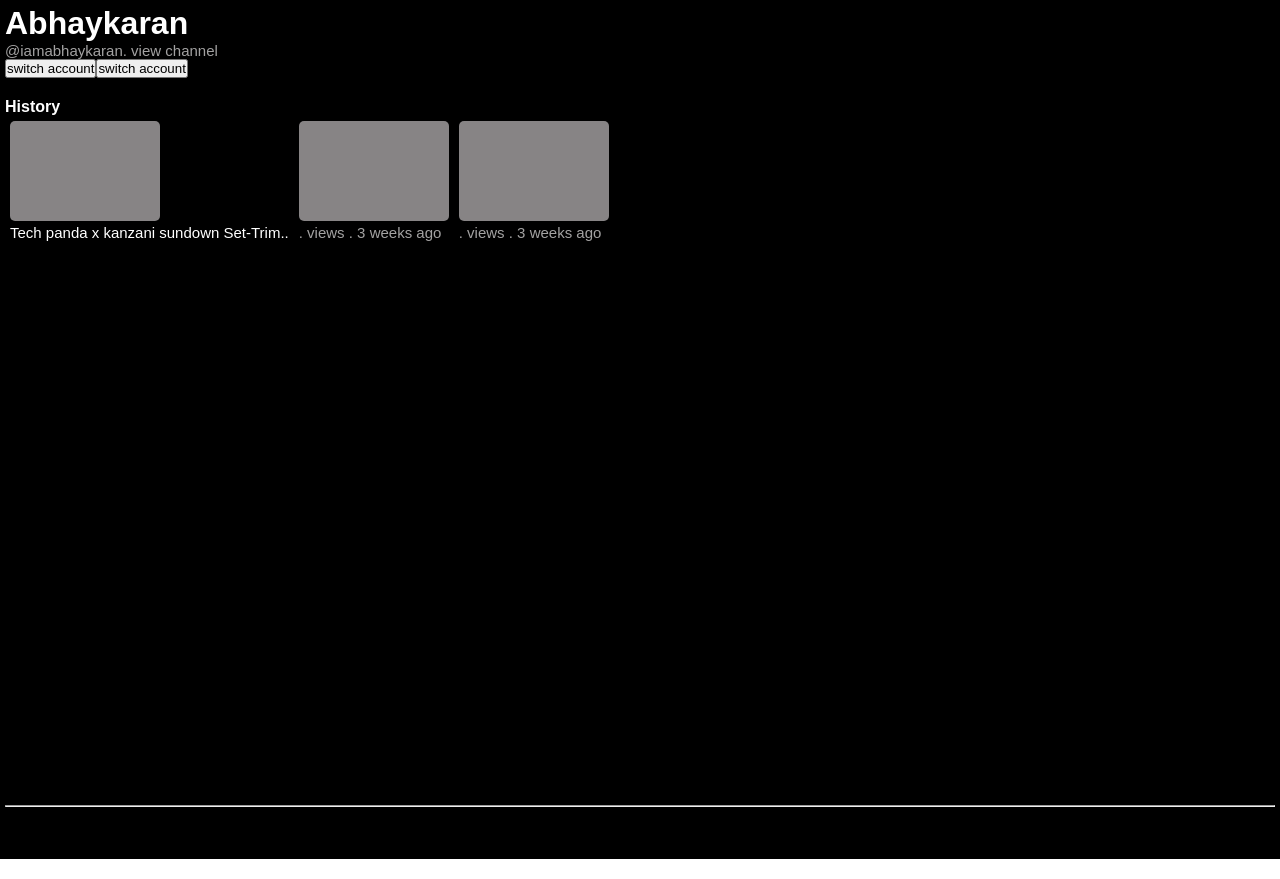
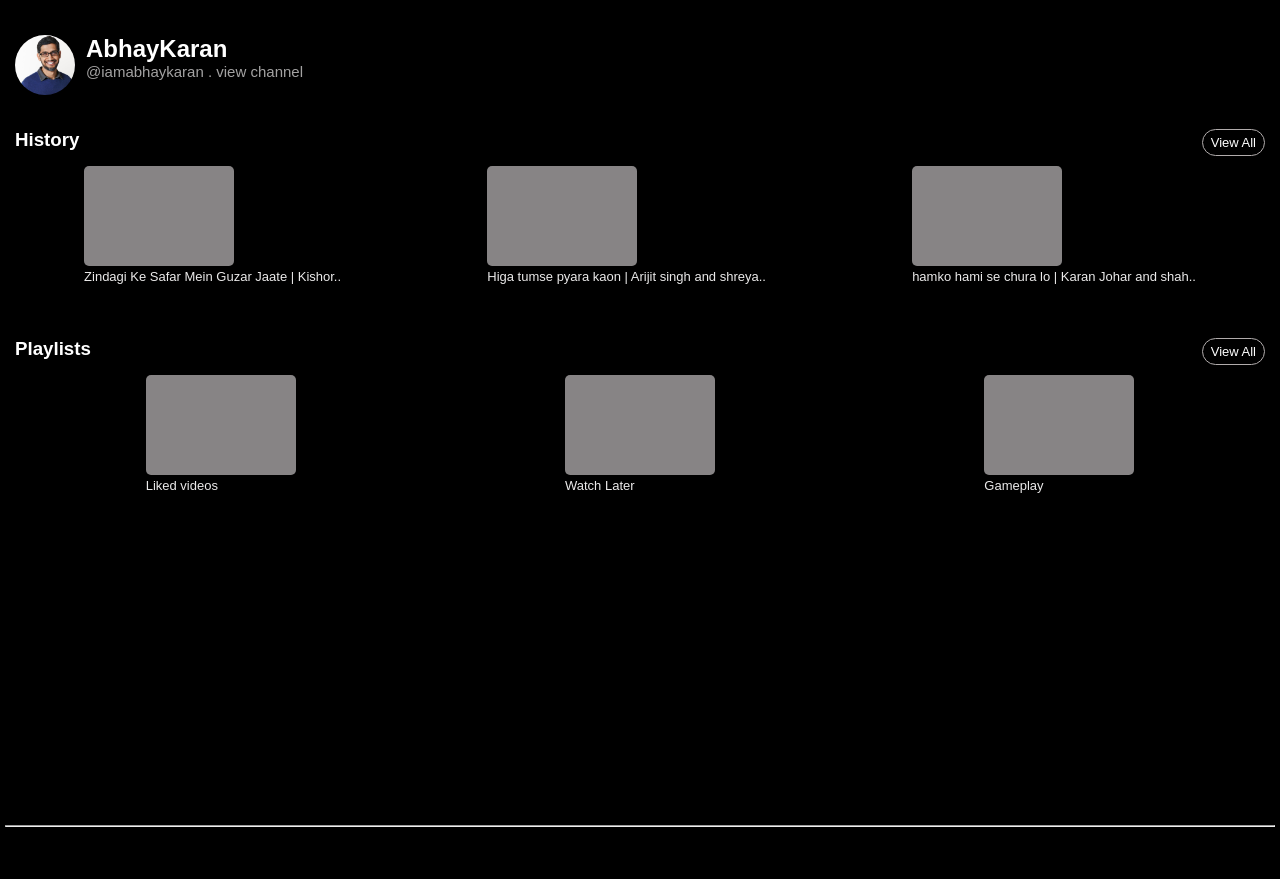
Before and after one commit to iabhaykaran/youtube-clone, a React (Create React App) app in the folder yotube/: page /profile in a window 1280 px wide. Built offline with nearby package versions, Linux system fonts and the light colour scheme.

Commit message:
all pages updated prfile page completed

```diff
--- a/yotube/src/App.css
+++ b/yotube/src/App.css
@@ -170,10 +170,7 @@ li {
   }
 }
 
-/*------------------- prfile page styling---
-
--------------------------------
----------------------------------X------------------------- */
+/*------------------- prfile page styling-------------------------- */
 .his-video {
   height: 100px;
   width: 100%;
@@ -182,6 +179,25 @@ li {
   background-color: #878485;
   width: 150px;
 }
+
+.his-p {
+  color: #ebeaea;
+  font-size: small;
+}
+
 .vdo {
   margin-right: 10px;
 }
+.Viewall-btn {
+  color: #ffffff;
+  font-size: small;
+  border: 1.5px solid rgb(177, 172, 172);
+  padding: 5px 8px;
+  border-radius: 15px;
+  background-color: transparent;
+}
+
+.dp{
+  border-radius: 100%;
+  margin-right:11px;
+}
--- a/yotube/src/Pages/Profile.js
+++ b/yotube/src/Pages/Profile.js
@@ -1,56 +1,90 @@
 import React from "react";
+import SmallVideoCard from "../components/SmallVideoCard";
+import { Link } from "react-router-dom";
 // import VideoCard from "../components/VideoCard";
 
 const Profile = (props) => {
   return (
     <div style={{ height: "100vh" }}>
-      <div style={{ marginBottom: "20px" }}>
-        <h1>Abhaykaran</h1>
-        <p>@iamabhaykaran. view channel</p>
-        <div style={{ display: "flex" }}>
-          <button>switch account</button>
-          <button>switch account</button>
+      <div style={{ padding: "10px", marginTop: "20px" }}>
+        <div style={{ marginBottom: "30px", display: "flex" }}>
+          <div>
+            {" "}
+            <img
+              src="dp.jpg"
+              alt="#"
+              height="60px"
+              width="60px"
+              className="dp"
+            />
+          </div>
+          <div>
+            <h2>AbhayKaran</h2>
+            <p>@iamabhaykaran . view channel</p>
+          </div>
         </div>
-      </div>
-      <div style={{ padding: "" }}>
-        <h4>History</h4>
+        <div
+          style={{
+            marginBottom: "10px",
+            display: "flex",
+            justifyContent: "space-between",
+          }}
+        >
+          <h3>History</h3>
+          {/* <button className="Viewall-btn">View All</button> */}
+          <Link className="Viewall-btn" to="">
+            View All
+          </Link>
+        </div>
 
         <div
-          style={{ display: "flex", padding: "5px" }}
-          className="history-VideoCard"
+          style={{
+            display: "flex",
+            justifyContent: "space-around",
+            gap: "8px",
+          }}
         >
-          <div className="vdo">
-            <div className="his-video"></div>
+          <SmallVideoCard title="Zindagi Ke Safar Mein Guzar Jaate | Kishor.." />
+          <SmallVideoCard title="Higa tumse pyara kaon  | Arijit singh and shreya.." />
+          <SmallVideoCard title="hamko hami se chura lo  | Karan Johar and shah.." />
+        </div>
+        <br />
+        <br />
+        <br />
+        <div
+          style={{
+            marginBottom: "10px",
+            display: "flex",
+            justifyContent: "space-between",
+          }}
+        >
+          <h3>Playlists</h3>
+          {/* <button className="Viewall-btn">View All</button> */}
+          <Link className="Viewall-btn" to="">
+            View All
+          </Link>
+        </div>
 
-            <div>
-              <h3>{props.title}</h3>
-              <p style={{ color: "white" }}>
-                Tech panda x kanzani sundown Set-Trim..
-                {/* {props.chname} . {props.views} views . 3 weeks ago{" "} */}
-              </p>
-            </div>
-          </div>
-          <div className="vdo">
-            <div className="his-video"></div>
+        <div
+          style={{
+            display: "flex",
+            justifyContent: "space-around",
+            gap: "8px",
+          }}
+        >
+          <SmallVideoCard title="Liked videos" />
+          <SmallVideoCard title="Watch Later" />
+          <SmallVideoCard title="Gameplay" />
+        </div>
+        <br />
+        <br />
 
-            <div>
-              <h3>{props.title}</h3>
-              <p>
-                {props.chname} . {props.views} views . 3 weeks ago{" "}
-              </p>
-            </div>
-          </div>
-          <div className="vdo">
-            <div className="his-video"></div>
 
-            <div>
-              <h3>{props.title}</h3>
-              <p>
-                {props.chname} . {props.views} views . 3 weeks ago{" "}
-              </p>
-            </div>
-          </div>
-        </div>
+
+
+
+
+
       </div>
     </div>
   );
--- /dev/null
+++ b/yotube/src/components/SmallVideoCard.js
@@ -0,0 +1,20 @@
+import "../App.css";
+
+const SmallVideoCard = (props) => {
+  return (
+    <div className="VideoCard">
+      <div className="his-video"></div>
+
+      <div>
+        {/* <h3>{props.title}</h3> */}
+        <p className="his-p">
+
+
+          {props.title}
+        </p>
+      </div>
+    </div>
+  );
+};
+
+export default SmallVideoCard;
```
Also changed, not shown: yotube/public/dp.jpg (added).
